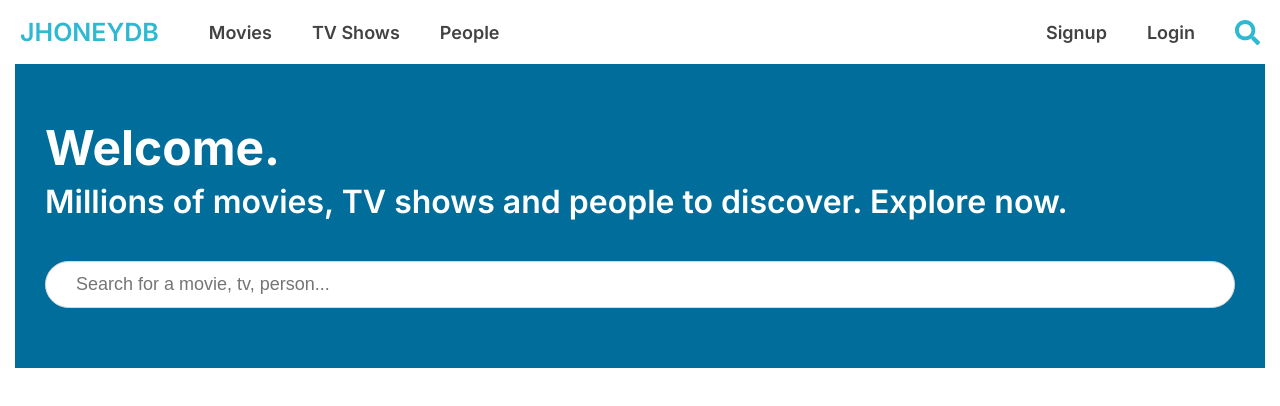
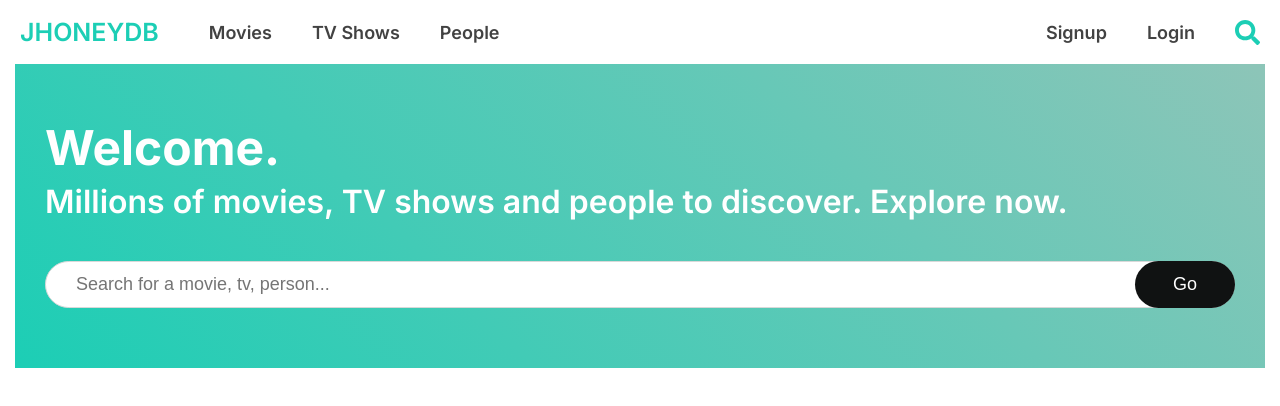
Before and after one commit to Jaeheon-So/jhoney-movies, a Next.js app: page / in a window 1280 px wide. Shown: the top 406 px of the page. Built offline with nearby package versions, Linux system fonts and the light colour scheme.

Commit message:
feat: 메인 컬러 선택

```diff
--- a/src/app/_components/HomeSearchForm.tsx
+++ b/src/app/_components/HomeSearchForm.tsx
@@ -25,6 +25,9 @@ const HomeSearchForm = () => {
           onChange={onChange}
           placeholder="Search for a movie, tv, person..."
         />
+        <button type="submit" className={styles.btnSearch}>
+          Go
+        </button>
       </form>
     </div>
   );
--- a/src/app/_components/header.module.scss
+++ b/src/app/_components/header.module.scss
@@ -25,7 +25,7 @@
     white-space: nowrap;
     word-break: keep-all;
     span {
-      color: #2eb9d3;
+      color: #1cceb5;
     }
     &:hover {
       background-color: #f5f2f2;
@@ -44,7 +44,7 @@
     position: absolute;
     top: 40px;
     left: 0;
-    box-shadow: 0 0 2px 2px rgb(46, 185, 211, 0.6);
+    // box-shadow: 0 0 2px 2px rgb(28, 206, 181, 0.6);
     border: 1px solid rgb(217, 217, 217);
     border-radius: 8px;
     overflow: hidden;
@@ -122,7 +122,7 @@
         svg {
           width: 25px;
           height: 25px;
-          color: #2eb9d3;
+          color: #1cceb5;
         }
       }
     }
--- a/src/app/_components/homeSearchForm.module.scss
+++ b/src/app/_components/homeSearchForm.module.scss
@@ -2,11 +2,11 @@
   display: flex;
   justify-content: center;
   align-items: center;
+  position: relative;
 
   .searchForm {
     width: 100%;
     display: flex;
-    //   justify-content: center;
     align-items: center;
 
     input {
@@ -16,13 +16,30 @@
       font-size: 18px;
       padding: 12px 30px;
       outline: none;
-      // max-width: 900px;
       min-width: 215px;
+    }
 
-      //   &:focus {
-      //     box-shadow: 0 0 0 2px rgb(24 144 255 / 20%);
-      //     border-color: #2eb9d3;
-      //   }
+    .btnSearch {
+      cursor: pointer;
+      font-size: 18px;
+      position: absolute;
+      top: 0;
+      right: 0;
+      width: 100px;
+      height: 100%;
+      border-radius: 100px;
+      border: none;
+      outline: none;
+      background-color: #1cceb5;
+      // background-color: #24ad8d;
+      background-color: #101212;
+      transition: 0.5s;
+      color: #fff;
+
+      &:hover {
+        background-color: #d9d9d9;
+        color: black;
+      }
     }
   }
 }
--- a/src/app/page.module.scss
+++ b/src/app/page.module.scss
@@ -1,6 +1,8 @@
 .section1 {
   width: 100%;
-  background-color: #016d9b;
+  background: linear-gradient(45deg, #24ad8d, #85b5aa);
+  background: linear-gradient(45deg, #1cceb5, #8dc5b8);
+
   display: flex;
   justify-content: center;
   align-items: center;
```
